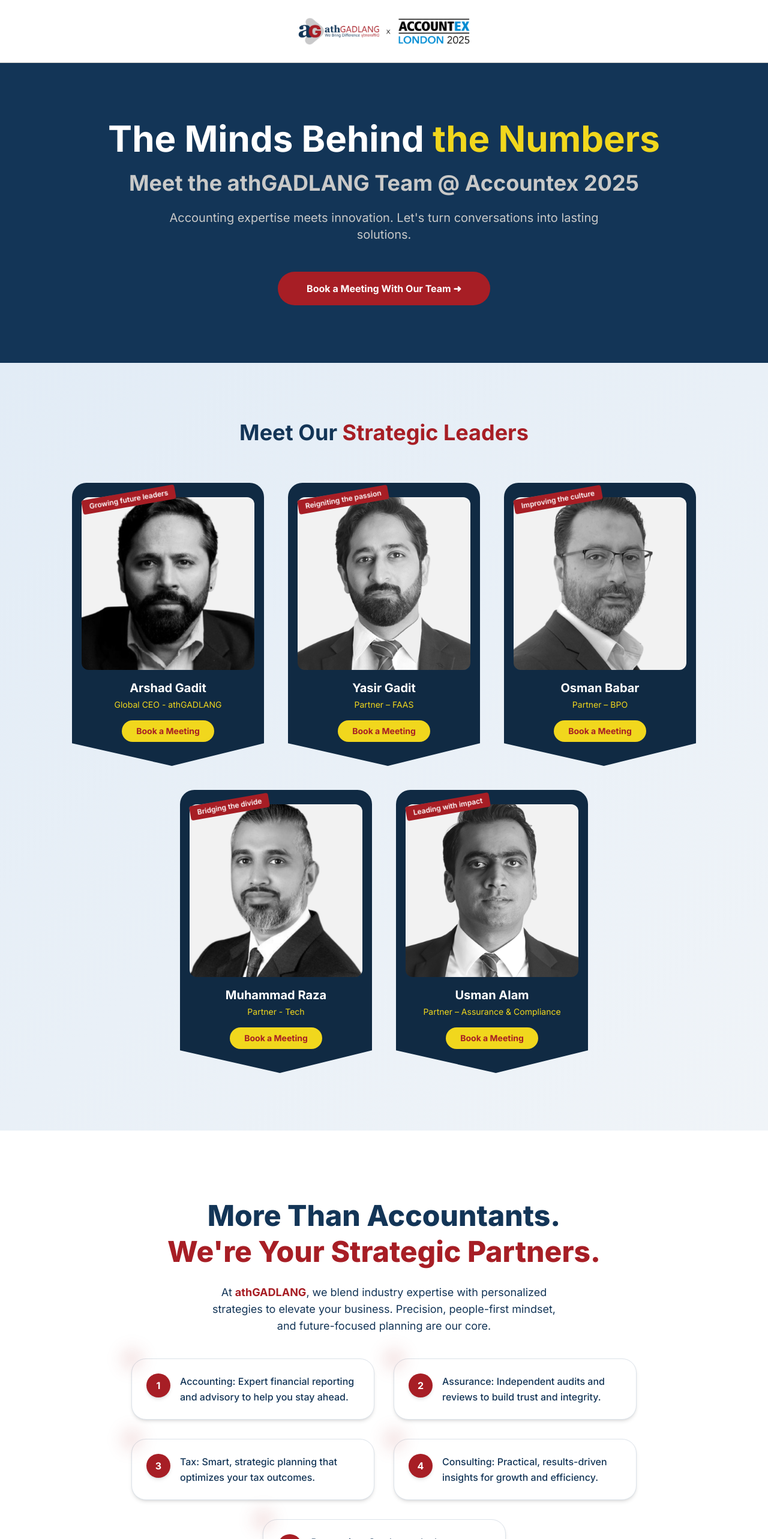
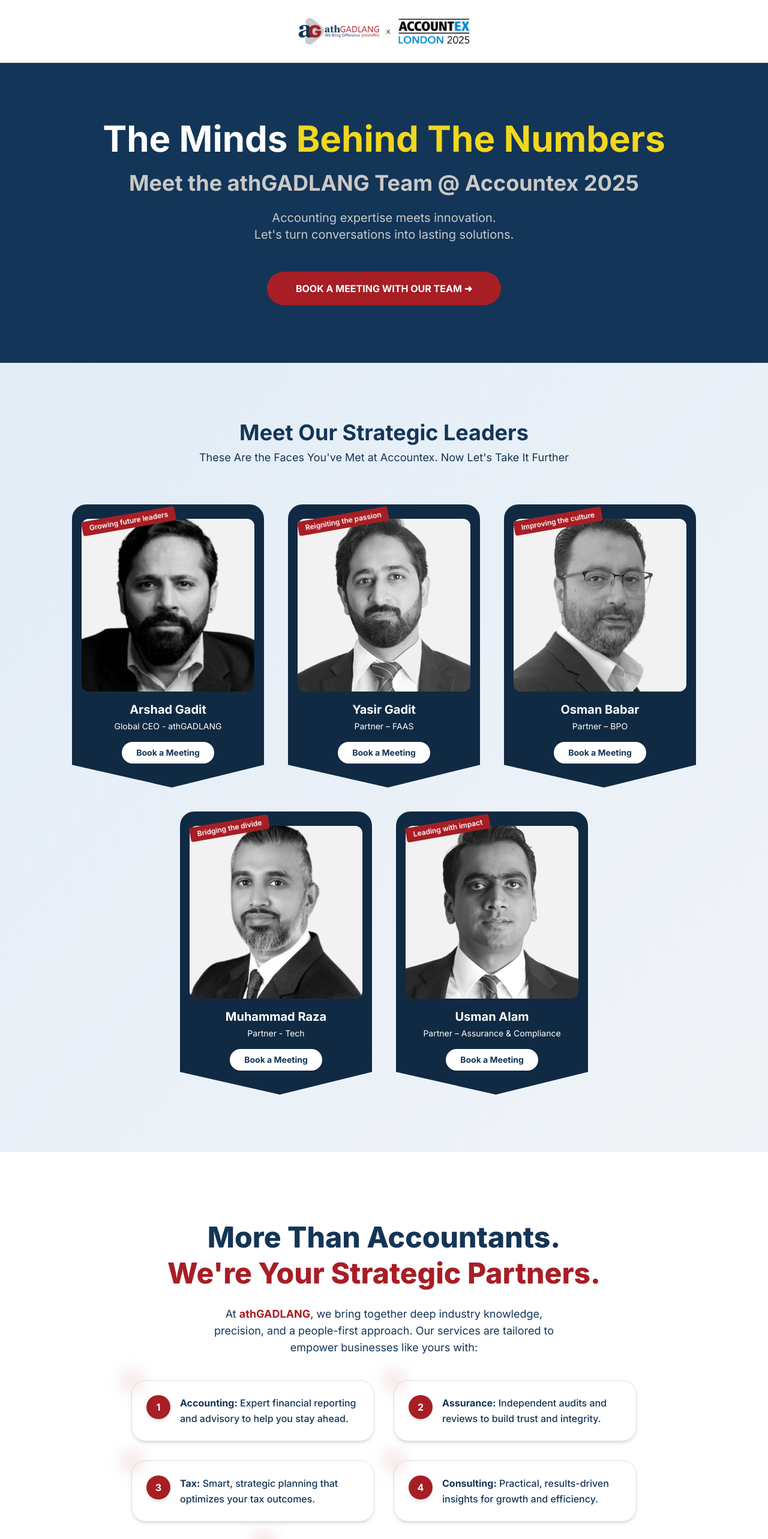
Before and after one commit to bookthatboat/events-athgadlang, a Next.js app: page / in a window 1280 px wide. Shown: the top 2566 px of the page at 60% size. Built offline with nearby package versions, Linux system fonts and the light colour scheme.

Commit message:
fixed the issues

```diff
--- a/src/app/page.tsx
+++ b/src/app/page.tsx
@@ -63,16 +63,16 @@ export default function Home() {
       <section className="relative bg-secondary py-24 px-6">
         <div className="max-w-7xl mx-auto text-center">
           <h1 className="text-4xl md:text-6xl font-bold text-white mb-6 leading-tight">
-            The Minds Behind <span className="text-accent">the Numbers</span>
+            The Minds <span className="text-accent">Behind The Numbers</span>
             <span className="block text-3xl md:text-4xl text-light mt-6">
               Meet the athGADLANG Team @ Accountex 2025
             </span>
           </h1>
           <p className="text-light text-xl mb-12 max-w-3xl mx-auto">
-            Accounting expertise meets innovation. Let&apos;s turn conversations
-            into lasting solutions.
+            Accounting expertise meets innovation. <br /> Let&apos;s turn
+            conversations into lasting solutions.
           </p>
-          <button className="bg-primary hover:bg-accent text-white font-bold py-4 px-12 rounded-full transition-all duration-300 hover:scale-105">
+          <button className="bg-primary hover:bg-accent text-white font-bold py-4 px-12 rounded-full transition-all duration-300 hover:scale-105 uppercase">
             Book a Meeting With Our Team ➜
           </button>
         </div>
@@ -81,9 +81,14 @@ export default function Home() {
       {/* Team Grid */}
       <section className="py-24 px-6 bg-gradient-to-br from-[#e2ecf6] to-[#f0f4f8]">
         <div className="max-w-7xl mx-auto">
-          <h2 className="text-4xl font-bold text-center text-secondary mb-16">
-            Meet Our <span className="text-primary">Strategic Leaders</span>
+          <h2 className="text-4xl font-bold text-center text-secondary mb-2">
+            Meet Our Strategic Leaders
           </h2>
+
+          <p className="text-lg text-secondary max-w-2xl mx-auto text-center mb-16">
+            These Are the Faces You've Met at Accountex. Now Let's Take It
+            Further
+          </p>
 
           {/* Flexbox for Centered Last Row */}
           <div className="flex flex-wrap justify-center gap-10">
@@ -119,7 +124,7 @@ export default function Home() {
                 <h3 className="text-xl font-bold text-center mb-1">
                   {member.name}
                 </h3>
-                <p className="text-accent text-sm text-center mb-4">
+                <p className="text-white text-sm text-center mb-4">
                   {member.role}
                 </p>
 
@@ -129,7 +134,7 @@ export default function Home() {
                     href={member.link || "#"}
                     target="_blank"
                     rel="noopener"
-                    className="inline-block bg-accent text-primary hover:bg-secondary hover:text-white font-bold px-6 py-2 rounded-full text-sm transition-all duration-300"
+                    className="inline-block bg-white text-secondary hover:bg-secondary hover:text-white font-bold px-6 py-2 rounded-full text-sm transition-all duration-300"
                   >
                     Book a Meeting
                   </a>
@@ -153,9 +158,9 @@ export default function Home() {
 
             <p className="text-lg text-secondary mb-10 max-w-xl mx-auto text-center">
               At <span className="font-bold text-primary">athGADLANG</span>, we
-              blend industry expertise with personalized strategies to elevate
-              your business. Precision, people-first mindset, and future-focused
-              planning are our core.
+              bring together deep industry knowledge, precision, and a
+              people-first approach. Our services are tailored to empower
+              businesses like yours with:
             </p>
 
             {/* Modified Services Grid */}
@@ -178,7 +183,10 @@ export default function Home() {
 
                     {/* Service Text */}
                     <p className="text-secondary text-md font-medium leading-relaxed">
-                      {service}
+                      <span className="font-bold">
+                        {service.split(":")[0]}:
+                      </span>
+                      {service.split(":").slice(1).join(":")}
                     </p>
                   </div>
                 </div>
@@ -192,23 +200,19 @@ export default function Home() {
       <section className="bg-primary py-20 px-6">
         <div className="max-w-4xl mx-auto text-center">
           <h3 className="text-3xl font-bold text-white mb-8">
-            These Are the Faces You&apos;ve Met at Accountex.
-            <br />
-            Now Let&apos;s Take It Further
+            Let us know who you&apos;d like to continue the <br /> conversation
+            with - we&apos;d love to connect again.
           </h3>
           <a
             href="https://www.linkedin.com/company/athgadlang/"
             target="_blank"
             rel="noopener"
-            className="inline-flex items-center bg-accent hover:bg-secondary text-primary hover:text-white px-12 py-4 rounded-full font-bold text-lg transition-all duration-300 hover:scale-105"
+            className="inline-flex items-center bg-secondary hover:bg-secondary text-white hover:text-white px-12 py-4 rounded-full font-bold text-lg transition-all duration-300 hover:scale-105"
           >
             <LinkedinIcon className="w-6 h-6 mr-3" />
             Let&apos;s Build Something Together
           </a>
-          <p className="text-light mt-8">
-            Let us know who you&apos;d like to continue the conversation with -
-            we&apos;d love to connect again.
-          </p>
+          <p className="text-light mt-8"></p>
         </div>
       </section>
     </main>
```
